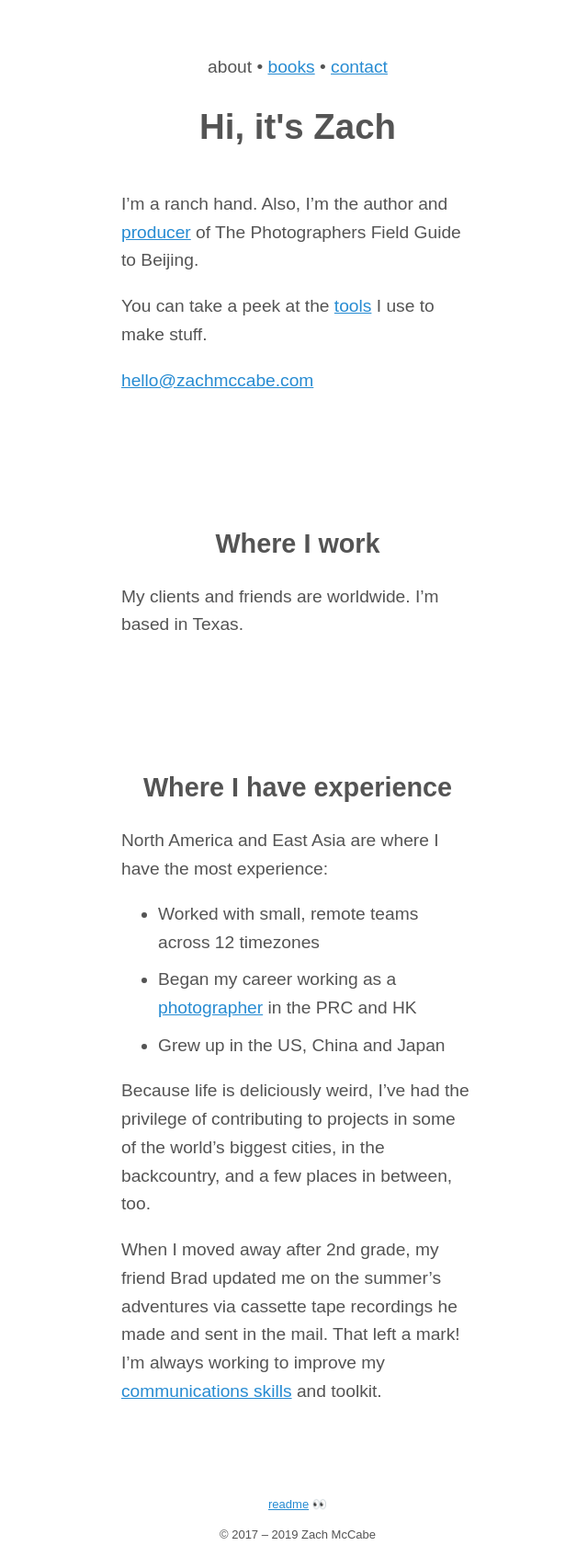
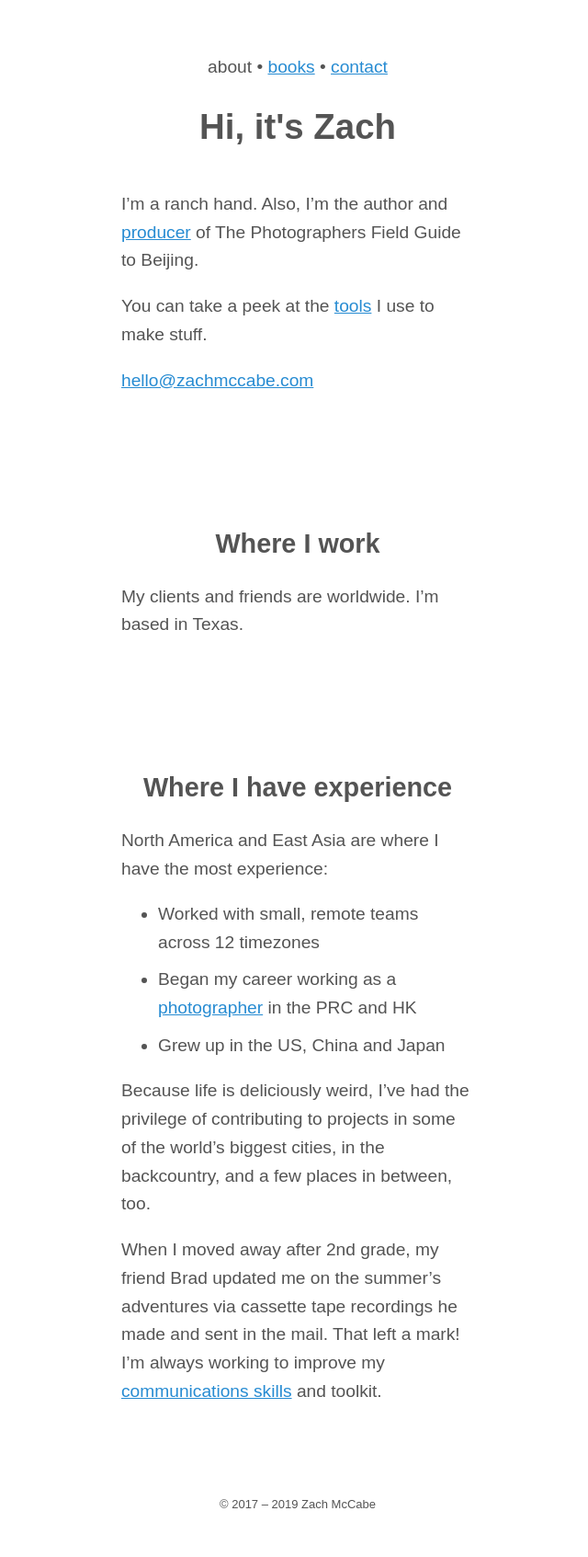
Before and after one commit to zachmccabe/zachmccabe.github.io, a Jekyll site: the page built from about.md, in a window 1280 px wide. Shown: the whole page at 92% size, without its empty margins (316-956 px from the left). Built offline with Jekyll 4.4.1, drawn with Linux system fonts in a browser that asks for light colours; after the commit the page ends 1659 px from its top, so only the background shows below that.

Commit message:
Update footer.html

```diff
--- a/_includes/footer.html
+++ b/_includes/footer.html
@@ -1,5 +1,5 @@
 {% include to_top.html %}
 <div style="padding-top:5em">
-<p><a href="https://www.zachmccabe.com/ntk.html">readme</a> 👀</p>
+<!-- <p><a href="https://www.zachmccabe.com/ntk.html">readme</a> 👀</p> -->
 <p>&copy; 2017 – {{ "now" | date: "%Y" }} Zach McCabe</p>
 </div>
```
